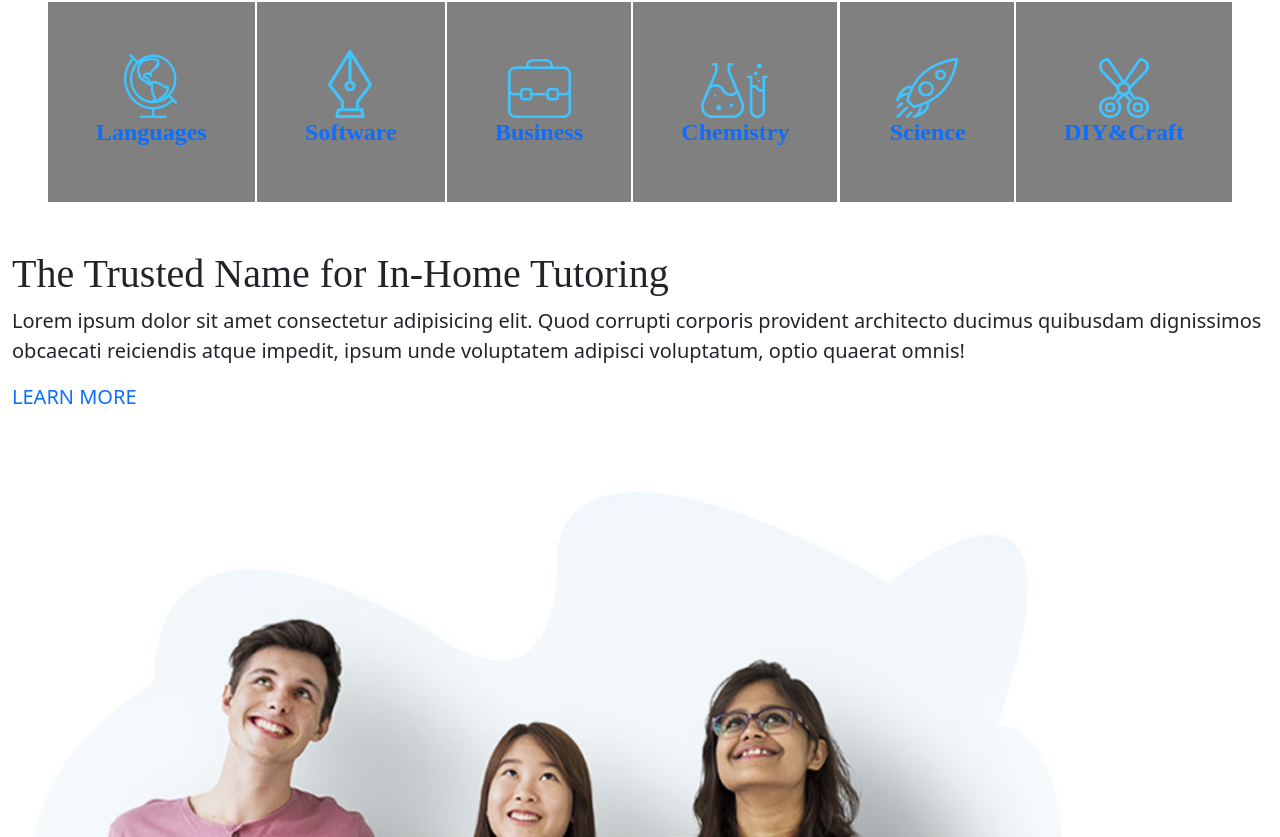
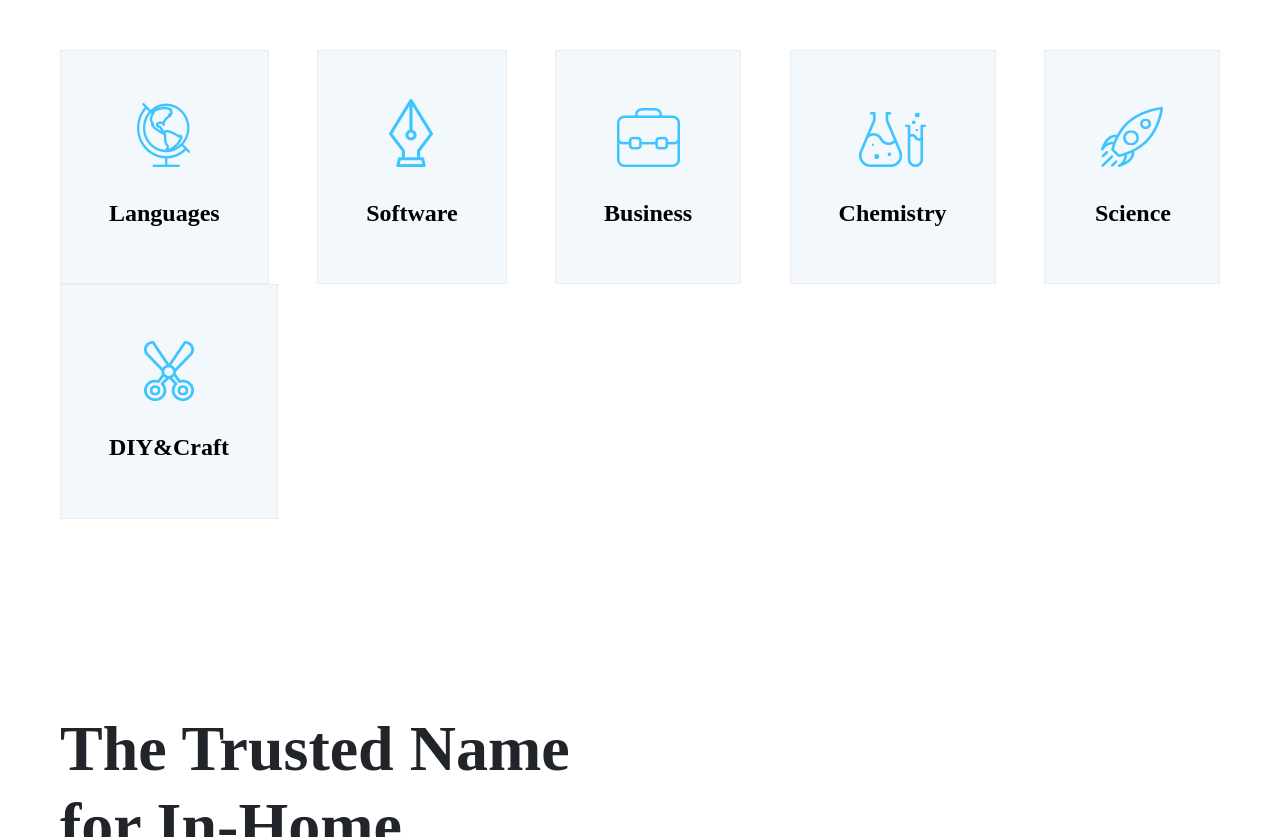
Before and after one commit to AnielloPiscopo/proj-html-vuejs, a Vue app: page / in a window 1280 px wide. Shown: the part 1023-1860 px from the top of the page. Built offline with nearby package versions, Linux system fonts and the light colour scheme.

Commit message:
Made some estetic adds to Main GeneralInfo component and fixed MainIconsContainer component styles

```diff
--- a/src/components/main/MainGeneralInfo.vue
+++ b/src/components/main/MainGeneralInfo.vue
@@ -17,23 +17,23 @@ export default {
 </script>
 
 <template>
-    <section id="general-info">
-        <div class="container-fluid">
-            <h1 class="my_font-serif">The Trusted Name for In-Home Tutoring</h1>
+    <section id="general-info" class="p-5">
+        <div class="my_container container-fluid py-5">
+            <h1 class="my_font-serif my_title fw-bold w-50">The Trusted Name for In-Home Tutoring.</h1>
 
-            <p>
+            <p class="py-3">
                 Lorem ipsum dolor sit amet consectetur adipisicing elit. Quod corrupti corporis provident architecto
                 ducimus quibusdam dignissimos obcaecati reiciendis atque impedit, ipsum unde voluptatem adipisci
                 voluptatum, optio quaerat omnis!
             </p>
 
-            <a href="#" class="text-decoration-none text-uppercase">Learn More</a>
+            <a href="#" class="text-decoration-none text-uppercase fw-bold">Learn More</a>
 
-            <div class="my_img-container">
+            <div class="my_img-container pt-5">
                 <img :src="store.getImgPath(imgsPath + '1' + imgsExtension)" alt="" class="w-100">
             </div>
         </div>
-        <div class="container-fluid">
+        <div class="my_container container-fluid m-5">
             <div class="row">
                 <div class="col-6">
                     <img :src="store.getImgPath(imgsPath + '2' + imgsExtension)" alt="" class="w-100">
@@ -49,7 +49,7 @@ export default {
                         doloremque exercitationem adipisci!
                     </p>
 
-                    <ul class="list-unstyled d-flex">
+                    <ul class="list-unstyled d-flex fw-bold">
                         <li class="my_font-serif">
                             <div>{{ userStoriesNumber }}</div>
                             <div>User Stories</div>
@@ -66,6 +66,25 @@ export default {
     </section>
 </template>
 
-<style lang="scss">
+<style lang="scss" scoped>
+@use '../../styles/partials/variables' as *;
 
+#general-info .my_container {
+    &:first-of-type {
+        border-bottom: 2px solid $border-color-6;
+    }
+
+    p {
+        color: $text-color-19;
+    }
+
+    a,
+    ul li {
+        color: $text-color-6;
+    }
+
+    .my_title {
+        font-size: 4rem;
+    }
+}
 </style>
--- a/src/components/main/MainIconsContainer.vue
+++ b/src/components/main/MainIconsContainer.vue
@@ -24,18 +24,27 @@ export default {
 </script>
 
 <template>
-    <div class="my_icons-container d-flex justify-content-between p-5 flex-wrap">
-        <a href="#" class="my_icon-container p-5 d-flex flex-column align-items-center text-decoration-none"
-            v-for="icon, index in numberOfIcons" :key="index">
-            <div class="my_img-container">
-                <img :src="store.getImgPath(iconsImgPath + (index + 1) + iconsImgExtension)" alt="" class="w-100">
-            </div>
+    <div class="my_icons-container p-5">
+        <div class="container-fluid d-flex justify-content-between py-5 flex-wrap">
+            <a href="#" class="my_icon-container p-5 d-flex flex-column align-items-center text-decoration-none"
+                v-for="icon, index in numberOfIcons" :key="index">
+                <div class="my_img-container pb-2">
+                    <img :src="store.getImgPath(iconsImgPath + (index + 1) + iconsImgExtension)" alt="" class="w-100">
+                </div>
 
-            <h4 class="my_font-serif align-self-end fw-bold">{{ argumentsList[index] }}</h4>
-        </a>
+                <h4 class="my_font-serif align-self-end fw-bold pt-4">{{ argumentsList[index] }}</h4>
+            </a>
+        </div>
     </div>
 </template>
 
 <style lang="scss" scoped>
+@use '../../styles/partials/variables' as *;
 
+
+.my_icons-container a {
+    color: $text-color-23;
+    background-color: $bg-color-8;
+    border: 1px solid $border-color-4;
+}
 </style>
--- a/src/styles/momentaneal-styles.css
+++ b/src/styles/momentaneal-styles.css
@@ -8,10 +8,6 @@ footer .col{
     background-color: blue;
 }
 
-main>.my_icons-container .my_icon-container{
-    background-color: grey;
-}
-
 #testimonials{
     background-color: blue;
 }
```
